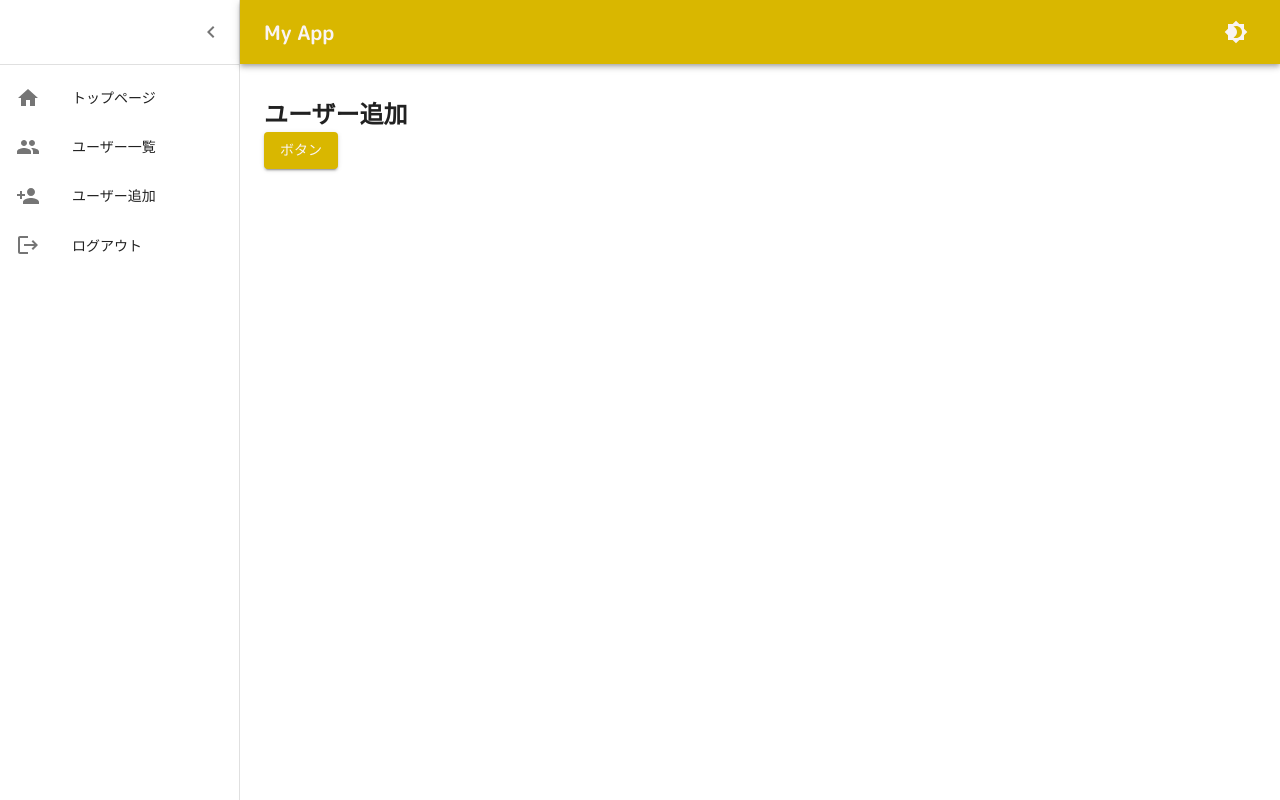
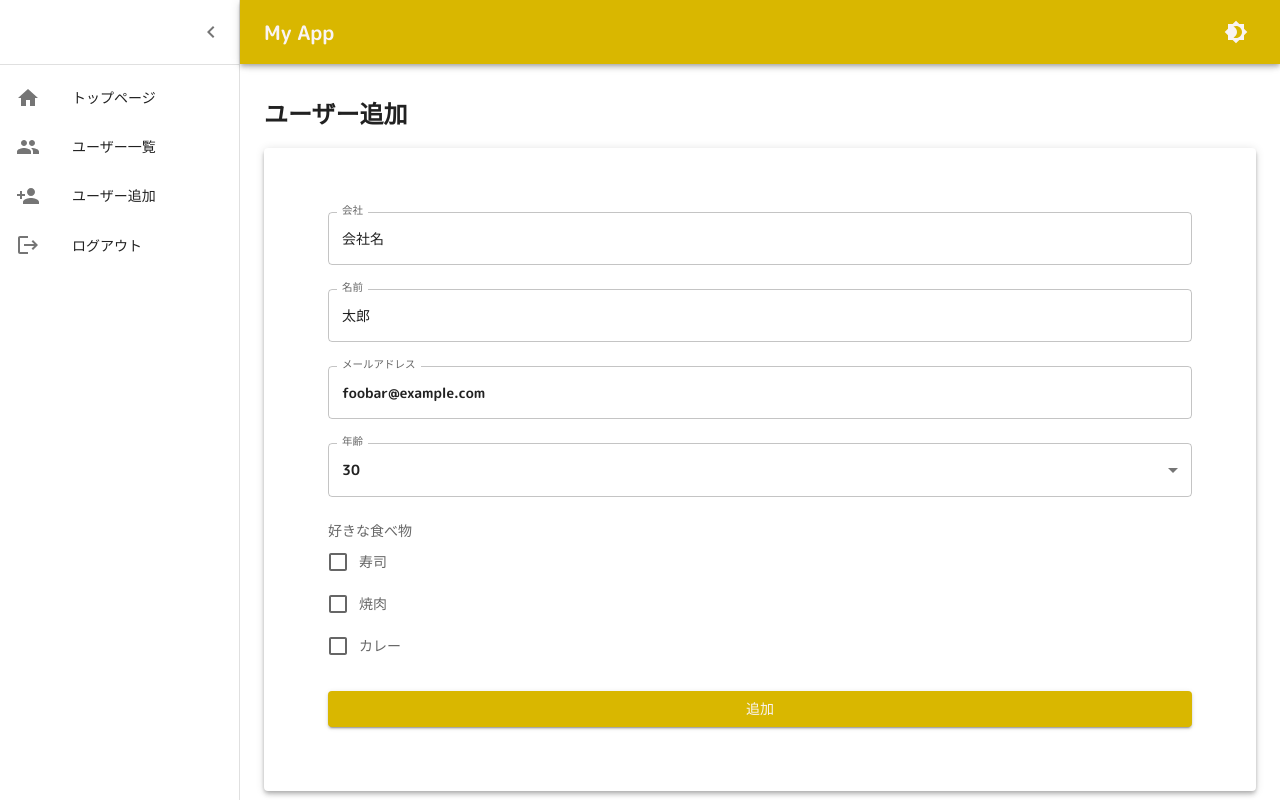
Before and after one commit to shimabukuromeg/urql-next-app, a Next.js app: page /users/new in a window 1280 px wide. Built offline with nearby package versions, Linux system fonts and the light colour scheme.

Commit message:
ユーザー追加のページにTextField、Select、Checkbox追加した

```diff
--- a/src/components/Form/index.ts
+++ b/src/components/Form/index.ts
@@ -1 +1,2 @@
 export { LoginForm } from './login-form';
+export { NewUserForm } from './new-user-form';
--- /dev/null
+++ b/src/components/Form/new-user-form.tsx
@@ -0,0 +1,116 @@
+import React from 'react';
+import { useFormik } from 'formik';
+import * as yup from 'yup';
+import { FormHelperText, Button, FormLabel, TextField, Stack, FormControl, InputLabel, Select, MenuItem, FormControlLabel, Checkbox, FormGroup } from '@mui/material';
+import { useRouter } from 'next/router';
+import { ErrorMessage } from 'formik';
+
+const validationSchema = yup.object({
+  company: yup
+    .string()
+    .required('会社名は必須です'),
+  email: yup
+    .string()
+    .email('Enter a valid email')
+    .required('メールアドレスは必須です'),
+  name: yup
+    .string()
+    .min(1, 'name should be of minimum 8 characters length')
+    .required('名前は必須です'),
+  age: yup
+    .number()
+    .required('年齢は必須です'),
+  foods: yup
+    .array()
+    .min(1, '好きな食べ物は必須です')
+    .required('好きな食べ物は必須です'),
+});
+
+export const NewUserForm = () => {
+  const formik = useFormik({
+    initialValues: {
+      email: 'foobar@example.com',
+      name: '太郎',
+      company: '会社名',
+      age: 30,
+      foods: []
+    },
+    validationSchema: validationSchema,
+    onSubmit: (values) => {
+      alert(JSON.stringify(values, null, 2));
+    },
+  });
+
+  return (
+    <Stack>
+      <form onSubmit={formik.handleSubmit}>
+        <Stack direction="column" spacing={3}>
+          <TextField
+            fullWidth
+            id="company"
+            name="company"
+            label="会社"
+            value={formik.values.company}
+            onChange={formik.handleChange}
+            error={formik.touched.company && Boolean(formik.errors.company)}
+            helperText={formik.touched.email && formik.errors.company}
+          />
+          <TextField
+            fullWidth
+            id="name"
+            name="name"
+            label="名前"
+            type="name"
+            value={formik.values.name}
+            onChange={formik.handleChange}
+            error={formik.touched.name && Boolean(formik.errors.name)}
+            helperText={formik.touched.name && formik.errors.name}
+          />
+          <TextField
+            fullWidth
+            id="email"
+            name="email"
+            label="メールアドレス"
+            value={formik.values.email}
+            onChange={formik.handleChange}
+            error={formik.touched.email && Boolean(formik.errors.email)}
+            helperText={formik.touched.email && formik.errors.email}
+          />
+          <FormControl>
+            <InputLabel id="demo-simple-select-label">年齢</InputLabel>
+            <Select
+              labelId="demo-simple-select-label"
+              id="demo-simple-select"
+              value={formik.values.age}
+              label="年齢"
+              onChange={formik.handleChange}
+              error={formik.touched.age && Boolean(formik.errors.age)}
+              sx={{ textAlign: "left" }}
+            >
+              <MenuItem value={10}>10</MenuItem>
+              <MenuItem value={20}>20</MenuItem>
+              <MenuItem value={30}>30</MenuItem>
+              <MenuItem value={40}>40</MenuItem>
+              <MenuItem value={50}>50</MenuItem>
+              <MenuItem value={60}>60</MenuItem>
+            </Select>
+          </FormControl>
+          <FormControl error={formik.touched.foods && Boolean(formik.errors.foods)}>
+            <FormLabel sx={{ textAlign: "left" }}>好きな食べ物</FormLabel>
+            <FormGroup>
+              <FormControlLabel control={<Checkbox {...formik.getFieldProps('foods')}　value="sushi" />} label="寿司" />
+              <FormControlLabel control={<Checkbox {...formik.getFieldProps('foods')}　value="yakiniku" />} label="焼肉" />
+              <FormControlLabel control={<Checkbox {...formik.getFieldProps('foods')}　value="curry" />} label="カレー" />
+            </FormGroup>
+            {
+              formik.touched.foods && Boolean(formik.errors.foods) && <FormHelperText>好きな食べ物は必須です</FormHelperText>
+            }
+          </FormControl>
+          <Button color="primary" variant="contained" fullWidth type="submit">
+            追加
+          </Button>
+        </Stack>
+      </form>
+    </Stack>
+  );
+};
--- a/src/pages/login/index.tsx
+++ b/src/pages/login/index.tsx
@@ -3,7 +3,7 @@ import { Box, Button, Typography, Stack, Paper } from '@mui/material';
 import { UnauthenticatedLayout } from '@/src/layouts';
 import type { NextPageWithLayout } from '@/src/pages/_app';
 import { LoginForm } from '@/src/components/Form';
-import { createTheme, ThemeProvider, styled } from '@mui/material/styles';
+import { styled } from '@mui/material/styles';
 
 const ExtendPaper = styled(Paper)(({ theme }) => ({
   ...theme.typography.body2,
--- a/src/pages/users/new/index.tsx
+++ b/src/pages/users/new/index.tsx
@@ -1,16 +1,26 @@
 import { ReactElement } from 'react';
-import { Box, Button, Typography } from '@mui/material';
+import { Stack, Box, Button, Typography, Paper } from '@mui/material';
 import { AuthenticatedLayout } from '@/src/layouts/authenticated-layout';
 import type { NextPageWithLayout } from '@/src/pages/_app';
+import { NewUserForm } from '@/src/components/Form';
+import { styled } from '@mui/material/styles';
+
+const ExtendPaper = styled(Paper)(({ theme }) => ({
+  ...theme.typography.body2,
+  color: theme.palette.text.secondary,
+  textAlign: 'center',
+  padding: theme.spacing(8),
+  borderRadius: '4px',
+}));
 
 const Index: NextPageWithLayout = () => {
   return (
-    <Box>
+    <Stack spacing={2}>
       <Typography variant="h2">ユーザー追加</Typography>
-      <Button variant="contained" color="primary">
-        ボタン
-      </Button>
-    </Box>
+      <ExtendPaper elevation={4}>
+        <NewUserForm />
+      </ExtendPaper>
+    </Stack>
   );
 };
 
```
